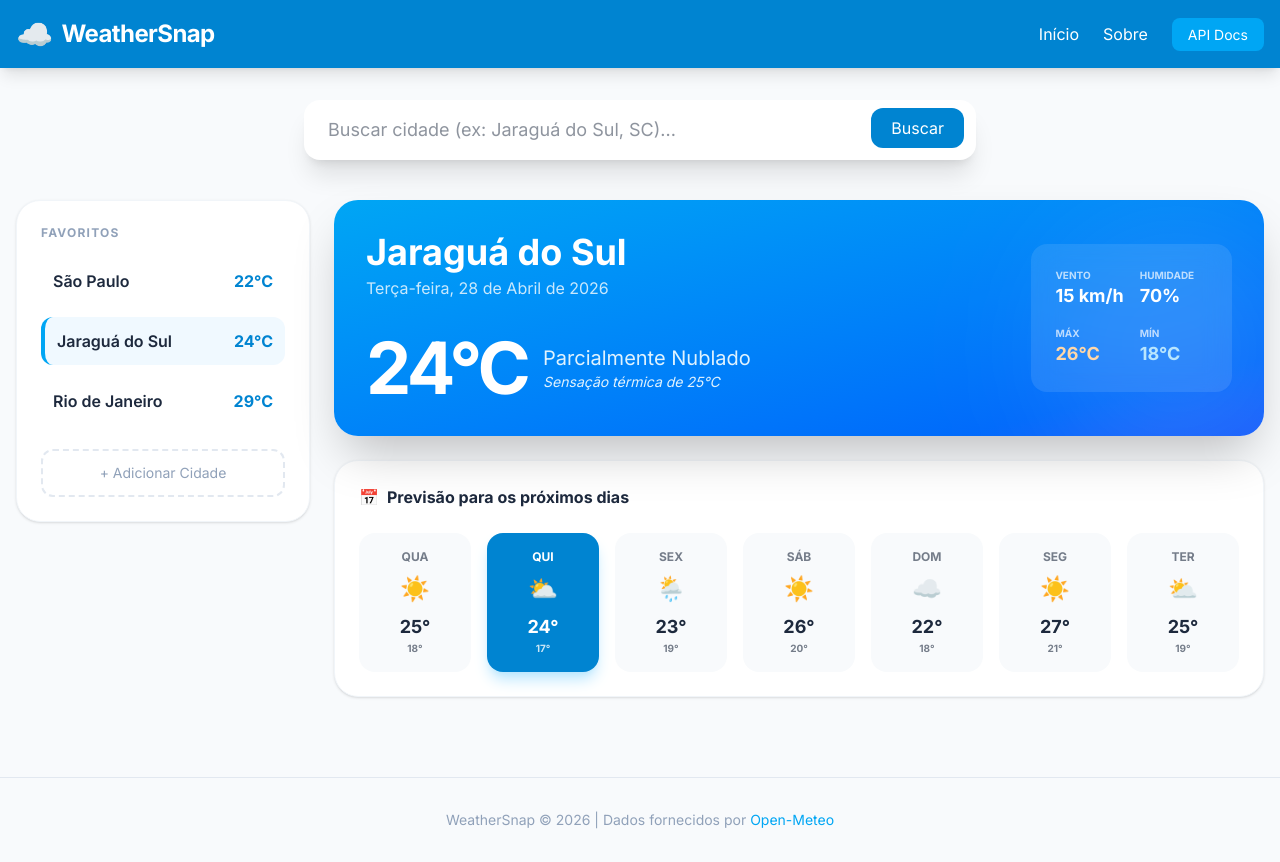
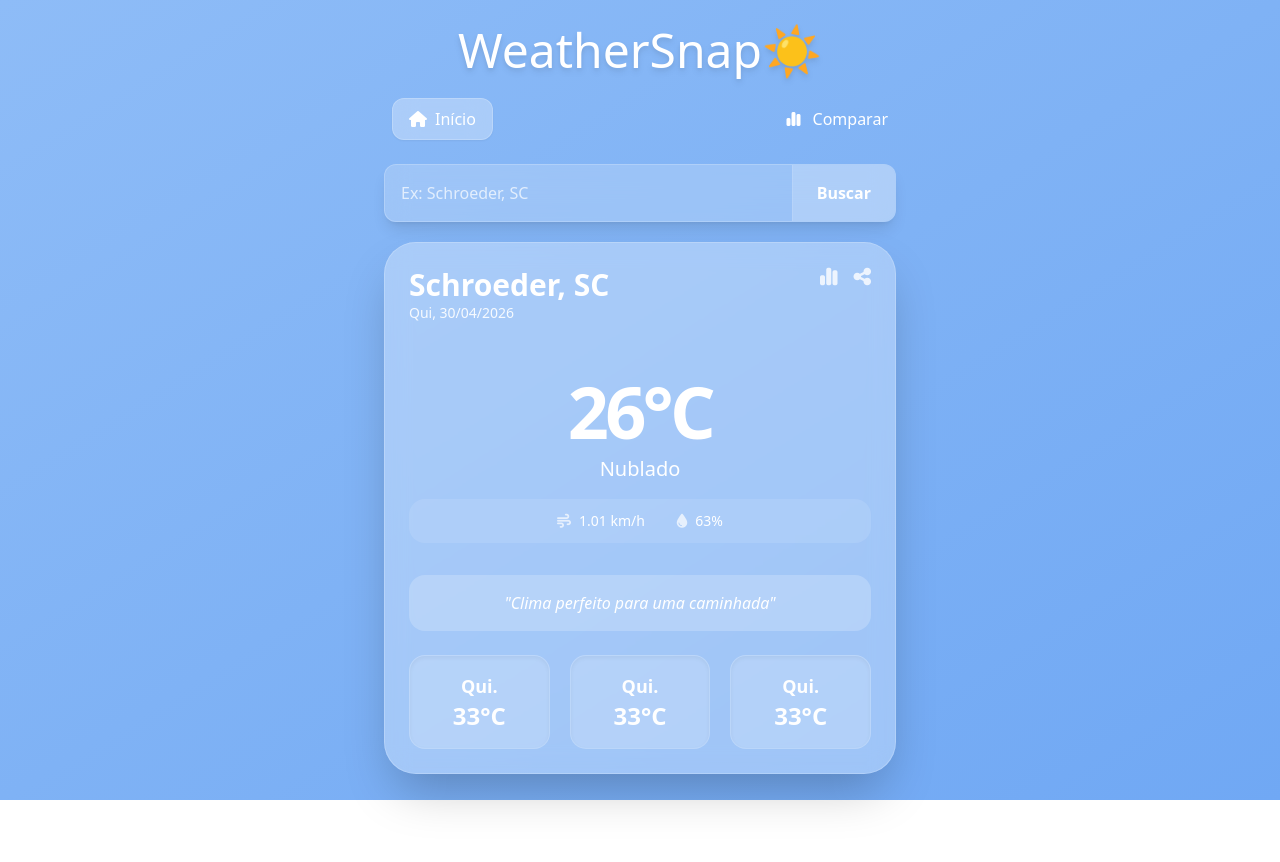
Before and after one commit to juniorAntunes910/WheaterSnap, a website: page index.html in a window 1280 px wide. After the commit the page ends 800 px from the top, so only its background shows below. Drawn offline with nearby package versions, Linux system fonts and the light colour scheme; some icons are missing.

Commit message:
Feat: Finalizado

```diff
--- a/index.html
+++ b/index.html
@@ -4,167 +4,119 @@
 <head>
     <meta charset="UTF-8">
     <meta name="viewport" content="width=device-width, initial-scale=1.0">
-    <title>WeatherSnap | Previsão do Tempo</title>
-    <script src="https://unpkg.com/@tailwindcss/browser@4"></script>
-    <link href="https://fonts.googleapis.com/css2?family=Inter:wght@300;400;600;700&display=swap" rel="stylesheet">
-    <style>
-        body { font-family: 'Inter', sans-serif; }
-    </style>
+    <title>WeatherSnap</title>
+    <script src="https://cdn.tailwindcss.com"></script>
+    <link rel="stylesheet" href="https://cdnjs.cloudflare.com/ajax/libs/font-awesome/6.5.1/css/all.min.css">
+    <link rel="stylesheet"
+        href="https://cdnjs.cloudflare.com/ajax/libs/weather-icons/2.0.12/css/weather-icons.min.css" />
 </head>
 
-<body class="bg-slate-50 text-slate-800 min-h-screen">
+<body>
+    <main
+        class="min-h-screen bg-gradient-to-br from-[#8EBCF7] via-[#7FB2F5] to-[#70A8F4] p-4 flex items-center justify-center"
+        id="main">
 
-    <header class="bg-sky-600 text-white shadow-lg">
-        <div class="container mx-auto px-4 py-4 flex flex-col md:flex-row items-center justify-between gap-4">
-            <div class="flex items-center gap-2">
-                <span class="text-3xl">☁️</span>
-                <h1 class="text-2xl font-bold tracking-tight">WeatherSnap</h1>
+        <div class="w-full max-w-lg flex flex-col items-center text-center text-white">
+
+            <header class="w-full mb-6">
+                <h1 class="mb-6 text-4xl md:text-5xl font-medium drop-shadow-md" id="titulo">
+                    WeatherSnap☀️
+                </h1>
+
+                <nav class="flex items-center justify-between w-full px-2">
+                    <div
+                        class="flex items-center gap-2 bg-white/30 backdrop-blur-md px-4 py-2 rounded-xl border border-white/20 shadow-sm cursor-pointer hover:bg-white/40 transition">
+                        <i class="fa-solid fa-house"></i>
+                        <span class="font-medium">Início</span>
+                    </div>
+                    <div class="flex items-center gap-3 hover:text-white/80 transition">
+                        <i class="fa-solid fa-chart-simple"></i>
+                        <a href="#" class="font-medium">Comparar</a>
+                    </div>
+                </nav>
+            </header>
+
+            <div
+                class="w-full mb-5 bg-white/20 backdrop-blur-md rounded-xl border border-white/20 overflow-hidden shadow-lg">
+                <form id="clima-form" class="flex">
+                    <input type="text" id="input-form" placeholder="Ex: Schroeder, SC"
+                        class="flex-1 bg-transparent p-4 placeholder-white/70 outline-none text-white">
+                    <button type="submit"
+                        class="bg-white/20 px-6 py-4 font-bold hover:bg-white/30 transition-colors border-l border-white/10">
+                        <i class="fa-solid fa-magnifying-glass md:hidden"></i>
+                        <span class="hidden md:inline">Buscar</span>
+                    </button>
+                </form>
             </div>
 
-            <nav>
-                <ul class="flex gap-6 font-medium">
-                    <li><a href="#" class="hover:text-sky-200 transition">Início</a></li>
-                    <li><a href="#" class="hover:text-sky-200 transition">Sobre</a></li>
-                    <li>
-                        <a href="https://open-meteo.com/" target="_blank" class="bg-sky-500 px-4 py-2 rounded-lg hover:bg-sky-400 transition text-sm">
-                            API Docs
-                        </a>
-                    </li>
-                </ul>
-            </nav>
+            <div class="w-full bg-white/30 backdrop-blur-md rounded-[2rem] p-6 shadow-2xl border border-white/20">
+
+                <div class="flex justify-between items-start mb-2">
+                    <div class="text-left">
+                        <h3 id="nome-cidade" class="text-2xl md:text-3xl font-bold leading-tight">
+                            Schroeder, SC
+                        </h3>
+                        <p id="dia-cidade" class="text-sm opacity-90">
+                            Qui, 30/04/2026
+                        </p>
                     </div>
-    </header>
-
-    <main class="container mx-auto px-4 py-8">
-
-        <div class="max-w-2xl mx-auto mb-10">
-            <div class="relative group">
-                <input type="text" placeholder="Buscar cidade (ex: Jaraguá do Sul, SC)..."
-                    class="w-full px-6 py-4 rounded-2xl border-none bg-white shadow-xl focus:ring-2 focus:ring-sky-500 outline-none text-lg transition-all">
-                <button class="absolute right-3 top-2 bg-sky-600 text-white px-5 py-2 rounded-xl hover:bg-sky-700 transition">
-                    Buscar
-                </button>
+                    <div class="flex gap-4 text-xl opacity-80">
+                        <i class="fa-solid fa-chart-simple hover:scale-110 transition cursor-pointer"></i>
+                        <i class="fa-solid fa-share-nodes hover:scale-110 transition cursor-pointer"></i>
                     </div>
                 </div>
 
-        <div class="grid grid-cols-1 lg:grid-cols-4 gap-6">
+                <div class="py-8">
+                    <i class="wi wi-day-sunny text-7xl" id="simbolo-principal"></i>
+                    <h2 id="temperatura-cidade" class="text-7xl font-bold tracking-tighter mb-2 mt-3">
+                        26°C
+                    </h2>
+                    <p id="clima-cidade" class="text-xl font-medium capitalize mb-4">
+                        Nublado
+                    </p>
 
-            <aside class="lg:col-span-1 space-y-4">
-                <div class="bg-white p-6 rounded-3xl shadow-sm border border-slate-100">
-                    <h2 class="font-bold text-slate-400 uppercase text-xs tracking-widest mb-4">Favoritos</h2>
-                    <ul class="space-y-3">
-                        <li class="flex justify-between items-center p-3 hover:bg-sky-50 rounded-xl cursor-pointer transition">
-                            <span class="font-semibold">São Paulo</span>
-                            <span class="text-sky-600 font-bold">22°C</span>
-                        </li>
-                        <li class="flex justify-between items-center p-3 hover:bg-sky-50 rounded-xl cursor-pointer transition border-l-4 border-sky-500 bg-sky-50">
-                            <span class="font-semibold">Jaraguá do Sul</span>
-                            <span class="text-sky-600 font-bold">24°C</span>
-                        </li>
-                        <li class="flex justify-between items-center p-3 hover:bg-sky-50 rounded-xl cursor-pointer transition">
-                            <span class="font-semibold">Rio de Janeiro</span>
-                            <span class="text-sky-600 font-bold">29°C</span>
-                        </li>
-                    </ul>
-                    <button class="w-full mt-6 py-3 border-2 border-dashed border-slate-200 rounded-xl text-slate-400 hover:border-sky-300 hover:text-sky-500 transition text-sm font-medium">
-                        + Adicionar Cidade
-                    </button>
+                    <div class="flex justify-center gap-8 text-sm bg-white/10 py-3 rounded-2xl">
+                        <div class="flex items-center gap-2">
+                            <i class="fa-solid fa-wind opacity-70"></i>
+                            <span id="vento-cidade">1.01 km/h</span>
                         </div>
-            </aside>
-
-            <section class="lg:col-span-3 space-y-6">
-
-                <div class="bg-gradient-to-br from-sky-500 to-blue-600 text-white p-8 rounded-3xl shadow-2xl relative overflow-hidden">
-                    <div class="relative z-10 flex flex-col md:flex-row justify-between items-start md:items-center gap-6">
-                        <div>
-                            <h2 class="text-4xl font-bold mb-1">Jaraguá do Sul</h2>
-                            <p class="text-sky-100 opacity-90">Terça-feira, 28 de Abril de 2026</p>
-                            <div class="mt-8 flex items-center gap-4">
-                                <span class="text-7xl font-black tracking-tighter">24°C</span>
-                                <div class="text-sky-100">
-                                    <p class="text-xl font-medium">Parcialmente Nublado</p>
-                                    <p class="text-sm italic">Sensação térmica de 25°C</p>
+                        <div class="flex items-center gap-2">
+                            <i class="fa-solid fa-droplet opacity-70"></i>
+                            <span id="humidade-cidade">63%</span>
                         </div>
                     </div>
                 </div>
-                        <div class="bg-white/10 backdrop-blur-md rounded-2xl p-6 grid grid-cols-2 gap-4 text-sm w-full md:w-auto">
-                            <div class="flex flex-col">
-                                <span class="opacity-70 text-[10px] uppercase font-bold">Vento</span>
-                                <span class="font-bold text-lg">15 km/h</span>
+
+                <div id="frase-cidade" class="bg-white/20 p-4 rounded-2xl mb-6">
+                    <p class="font-medium italic">"Clima perfeito para uma caminhada"</p>
                 </div>
-                            <div class="flex flex-col">
-                                <span class="opacity-70 text-[10px] uppercase font-bold">Humidade</span>
-                                <span class="font-bold text-lg">70%</span>
+                <div class="flex gap-5">
+                    <div
+                        class="w-full max-w-[180px] mx-auto bg-white/20 p-4 rounded-2xl border border-white/10 shadow-inner">
+                        <p id="proximo-dia-cidade" class="text-lg font-bold">Qui.</p>
+                        <i id="segundo-simbolo"></i>
+                        <p id="proximo-temperatura-cidade" class="text-2xl font-black">33°C</p>
                     </div>
-                            <div class="flex flex-col">
-                                <span class="opacity-70 text-[10px] uppercase font-bold">Máx</span>
-                                <span class="font-bold text-lg text-orange-200">26°C</span>
+                    <div
+                        class="w-full max-w-[180px] mx-auto bg-white/20 p-4 rounded-2xl border border-white/10 shadow-inner">
+                        <p id="dois-dias-cidade" class="text-lg font-bold">Qui.</p>
+                        <i id="terceiro-simbolo"></i>
+                        <p id="dois-temp-cidade" class="text-2xl font-black">33°C</p>
                     </div>
-                            <div class="flex flex-col">
-                                <span class="opacity-70 text-[10px] uppercase font-bold">Mín</span>
-                                <span class="font-bold text-lg text-sky-200">18°C</span>
+                    <div
+                        class="w-full max-w-[180px] mx-auto bg-white/20 p-4 rounded-2xl border border-white/10 shadow-inner">
+                        <p id="tres-dias-cidade" class="text-lg font-bold">Qui.</p>
+                        <i id="quarto-simbolo"></i>
+                        <p id="tres-temp-cidade" class="text-2xl font-black">33°C</p>
                     </div>
                 </div>
             </div>
-                    <div class="absolute -right-10 -bottom-10 w-64 h-64 bg-white/10 rounded-full blur-3xl"></div>
+
+
         </div>
 
-                <div class="bg-white p-6 rounded-3xl shadow-sm border border-slate-100">
-                    <h3 class="font-bold text-slate-800 mb-6 flex items-center gap-2">
-                        <span>📅</span> Previsão para os próximos dias
-                    </h3>
-                    <div class="grid grid-cols-2 sm:grid-cols-4 lg:grid-cols-7 gap-4">
-                        <div class="flex flex-col items-center p-4 bg-slate-50 rounded-2xl hover:bg-sky-600 hover:text-white transition group cursor-pointer">
-                            <span class="text-xs font-bold uppercase opacity-60 group-hover:opacity-100">Qua</span>
-                            <span class="text-2xl my-2">☀️</span>
-                            <span class="font-bold text-lg">25°</span>
-                            <span class="text-[10px] opacity-60 font-bold group-hover:opacity-100">18°</span>
-                        </div>
-                        <div class="flex flex-col items-center p-4 bg-sky-600 text-white rounded-2xl shadow-lg shadow-sky-200">
-                            <span class="text-xs font-bold uppercase">Qui</span>
-                            <span class="text-2xl my-2">⛅</span>
-                            <span class="font-bold text-lg">24°</span>
-                            <span class="text-[10px] opacity-80 font-bold">17°</span>
-                        </div>
-                        <div class="flex flex-col items-center p-4 bg-slate-50 rounded-2xl hover:bg-sky-600 hover:text-white transition group cursor-pointer">
-                            <span class="text-xs font-bold uppercase opacity-60 group-hover:opacity-100">Sex</span>
-                            <span class="text-2xl my-2">🌦️</span>
-                            <span class="font-bold text-lg">23°</span>
-                            <span class="text-[10px] opacity-60 font-bold group-hover:opacity-100">19°</span>
-                        </div>
-                        <div class="flex flex-col items-center p-4 bg-slate-50 rounded-2xl hover:bg-sky-600 hover:text-white transition group cursor-pointer">
-                            <span class="text-xs font-bold uppercase opacity-60 group-hover:opacity-100">Sáb</span>
-                            <span class="text-2xl my-2">☀️</span>
-                            <span class="font-bold text-lg">26°</span>
-                            <span class="text-[10px] opacity-60 font-bold group-hover:opacity-100">20°</span>
-                        </div>
-                        <div class="flex flex-col items-center p-4 bg-slate-50 rounded-2xl hover:bg-sky-600 hover:text-white transition group cursor-pointer">
-                            <span class="text-xs font-bold uppercase opacity-60 group-hover:opacity-100">Dom</span>
-                            <span class="text-2xl my-2">☁️</span>
-                            <span class="font-bold text-lg">22°</span>
-                            <span class="text-[10px] opacity-60 font-bold group-hover:opacity-100">18°</span>
-                        </div>
-                        <div class="flex flex-col items-center p-4 bg-slate-50 rounded-2xl hover:bg-sky-600 hover:text-white transition group cursor-pointer">
-                            <span class="text-xs font-bold uppercase opacity-60 group-hover:opacity-100">Seg</span>
-                            <span class="text-2xl my-2">☀️</span>
-                            <span class="font-bold text-lg">27°</span>
-                            <span class="text-[10px] opacity-60 font-bold group-hover:opacity-100">21°</span>
-                        </div>
-                        <div class="flex flex-col items-center p-4 bg-slate-50 rounded-2xl hover:bg-sky-600 hover:text-white transition group cursor-pointer">
-                            <span class="text-xs font-bold uppercase opacity-60 group-hover:opacity-100">Ter</span>
-                            <span class="text-2xl my-2">⛅</span>
-                            <span class="font-bold text-lg">25°</span>
-                            <span class="text-[10px] opacity-60 font-bold group-hover:opacity-100">19°</span>
-                        </div>
-                    </div>
-                </div>
-            </section>
-        </div>
+        <script src="script.js"></script>
     </main>
+</body>
 
-    <footer class="mt-12 py-8 border-t border-slate-200 text-center text-slate-400 text-sm">
-        <p>WeatherSnap © 2026 | Dados fornecidos por <a href="#" class="text-sky-500 hover:underline">Open-Meteo</a></p>
-    </footer>
-
-</body>
 </html>
--- a/script.js
+++ b/script.js
@@ -0,0 +1,103 @@
+const climaForm = document.getElementById("clima-form");
+const input = document.getElementById("input-form");
+const nomeCidade = document.getElementById("nome-cidade");
+const diaCidade = document.getElementById("dia-cidade");
+const temperaturaCidade = document.getElementById("temperatura-cidade");
+const climaCidade = document.getElementById("clima-cidade");
+const ventoCidade = document.getElementById("vento-cidade");
+const humidadeCidade = document.getElementById("humidade-cidade");
+const fraseCidade = document.getElementById("frase-cidade");
+const diaProximo = document.getElementById("proximo-dia-cidade");
+const temProximo = document.getElementById("proximo-temperatura-cidade");
+const titulo = document.getElementById("titulo");
+const main = document.getElementById("main");
+const doisDiasCidade = document.getElementById("dois-dias-cidade");
+const tresDiasCidade = document.getElementById("tres-dias-cidade");
+const doisTemp = document.getElementById("dois-temp-cidade");
+const tresTemp = document.getElementById("tres-temp-cidade");
+const simboloPrincipal = document.getElementById("simbolo-principal");
+const segundoSimbolo = document.getElementById("segundo-simbolo");
+const terceiroSimbolo = document.getElementById("terceiro-simbolo");
+const quartoSimbolo = document.getElementById("quarto-simbolo")
+
+const API_KEY = "95703de0a6fd405ba0a154228263004";
+
+function calcularIcone(code, isDay) {
+    if (code === 1000) return isDay ? "wi-day-sunny" : "wi-night-clear";
+    if (code <= 1009) return isDay ? "wi-day-cloudy" : "wi-night-alt-cloudy";
+    if (code <= 1063 || code >= 1180) return isDay ? "wi-day-rain" : "wi-night-rain";
+    return "wi-cloudy";
+}
+
+climaForm.addEventListener("submit", async (e) => {
+    e.preventDefault();
+    const cidade = input.value;
+
+    if (!cidade) return alert("Digite o nome correto da cidade!");
+    nomeCidade.textContent = "Carregando...";
+
+    try {
+        const response = await fetch(
+            `https://api.weatherapi.com/v1/forecast.json?key=${API_KEY}&q=${cidade}&days=4&aqi=no&alerts=no&lang=pt`
+        );
+        const data = await response.json();
+
+        if (data.error) {
+            nomeCidade.textContent = "Cidade não encontrada.";
+            return;
+        }
+
+        // Troca de fundo (Modo dia/noite)
+        const isDay = data.current.is_day;
+        if (isDay === 1) {
+            titulo.textContent = "WeatherSnap☀️";
+            main.style.background = "linear-gradient(to bottom right, #8EBCF7, #70A8F4)";
+        } else {
+            titulo.textContent = "WeatherSnap🌑";
+            main.style.background = "linear-gradient(to bottom right, #1e293b, #0f172a)";
+        }
+
+        nomeCidade.textContent = `${data.location.name}, ${data.location.region}`;
+        diaCidade.textContent = data.location.localtime;
+        temperaturaCidade.textContent = Math.round(data.current.temp_c) + "°C";
+        climaCidade.textContent = data.current.condition.text;
+        ventoCidade.textContent = data.current.wind_kph + " km/h";
+        humidadeCidade.textContent = data.current.humidity + "%";
+
+        simboloPrincipal.className = `wi ${calcularIcone(data.current.condition.code, isDay)}`;
+
+
+        const tempAtual = data.current.temp_c;
+        if (tempAtual <= 16) {
+            fraseCidade.textContent = "Está frio, leve um casaco!";
+        } else if (tempAtual <= 25) {
+            fraseCidade.textContent = "O clima está agradável para uma caminhada";
+        } else {
+            fraseCidade.textContent = "Está calor, se hidrate!";
+        }
+
+        if (data.forecast && data.forecast.forecastday) {
+            const dias = data.forecast.forecastday;
+
+            // Amanhã
+            diaProximo.textContent = "Amanhã";
+            temProximo.textContent = Math.round(dias[1].day.avgtemp_c) + "°C";
+            segundoSimbolo.className = `wi ${calcularIcone(data.forecast.forecastday[1].day.condition.code, true)}`
+
+            // Dia 2
+            doisDiasCidade.textContent = dias[2].date.split('-').reverse().slice(0,2).join('/'); // Fiz isso para deixar a data com uma formatação mais bonita
+            terceiroSimbolo.className = `wi ${calcularIcone(data.forecast.forecastday[2].day.condition.code, true)}`
+            doisTemp.textContent = Math.round(dias[2].day.avgtemp_c) + "°C";
+
+            // Dia 3
+            tresDiasCidade.textContent = dias[3].date.split('-').reverse().slice(0,2).join('/');// Fiz isso para deixar a data com uma formatação mais bonita
+            quartoSimbolo.className = `wi ${calcularIcone(data.forecast.forecastday[3].day.condition.code, true)}`
+            tresTemp.textContent = Math.round(dias[3].day.avgtemp_c) + "°C";
+        }
+
+        input.value = "";
+    } catch (error) {
+        console.log("Error: ", error);
+        nomeCidade.textContent = "Erro ao conectar com o serviço.";
+    }
+});
--- a/style.css
+++ b/style.css
@@ -1,9 +1,14 @@
+:root {
+    --cor-fundo:
+}
+
+
 * {
     padding: 0;
     margin: 0;
     box-sizing: border-box;
 }
 .container{
-    width: 90%;
+    width: 40%;
     margin: 0 auto;
 }
```
Lines whose indentation alone changed are shown as unchanged.
